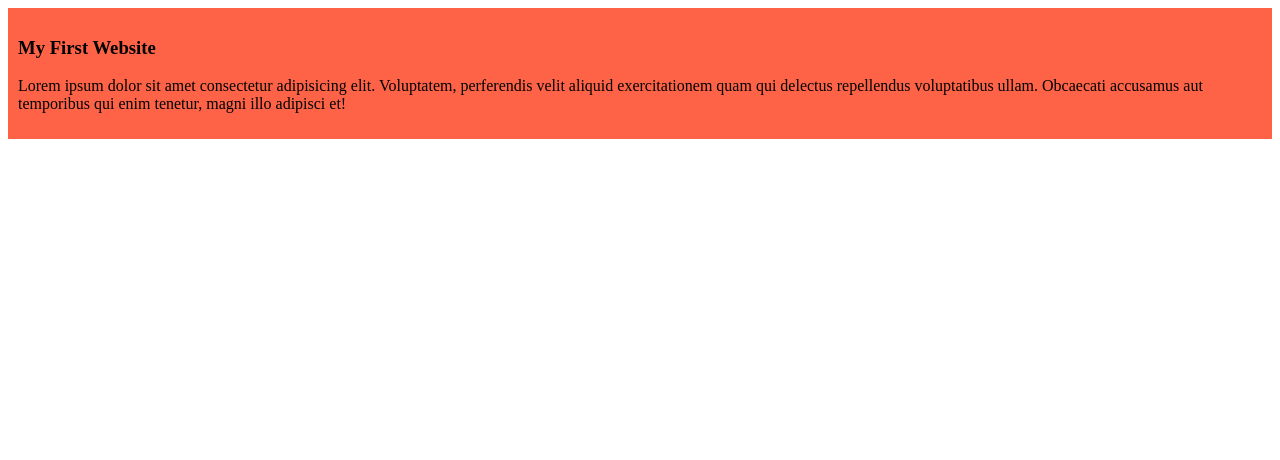
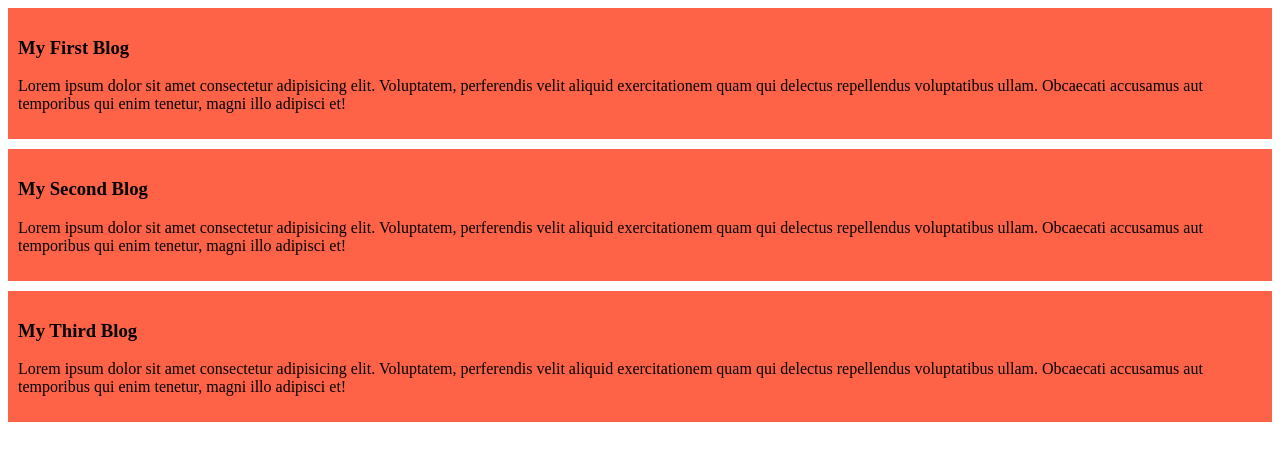
Before and after one commit to Sharif03/mySimpleWebsite, a plain HTML site: page index.html in a window 1280 px wide. Drawn offline with Linux system fonts and the light colour scheme.

Commit message:
added the second and third blog

```diff
--- a/index.html
+++ b/index.html
@@ -8,7 +8,25 @@
   </head>
   <body>
     <div>
-      <h3>My First Website</h3>
+      <h3>My First Blog</h3>
+      <p>
+        Lorem ipsum dolor sit amet consectetur adipisicing elit. Voluptatem,
+        perferendis velit aliquid exercitationem quam qui delectus repellendus
+        voluptatibus ullam. Obcaecati accusamus aut temporibus qui enim tenetur,
+        magni illo adipisci et!
+      </p>
+    </div>
+    <div>
+      <h3>My Second Blog</h3>
+      <p>
+        Lorem ipsum dolor sit amet consectetur adipisicing elit. Voluptatem,
+        perferendis velit aliquid exercitationem quam qui delectus repellendus
+        voluptatibus ullam. Obcaecati accusamus aut temporibus qui enim tenetur,
+        magni illo adipisci et!
+      </p>
+    </div>
+    <div>
+      <h3>My Third Blog</h3>
       <p>
         Lorem ipsum dolor sit amet consectetur adipisicing elit. Voluptatem,
         perferendis velit aliquid exercitationem quam qui delectus repellendus
--- a/styles/blog.css
+++ b/styles/blog.css
@@ -1,4 +1,5 @@
 div{
     background-color: tomato;
     padding: 10px;
+    margin-bottom: 10px;
 }
```
